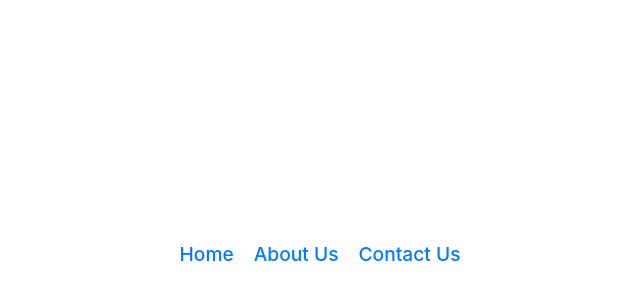
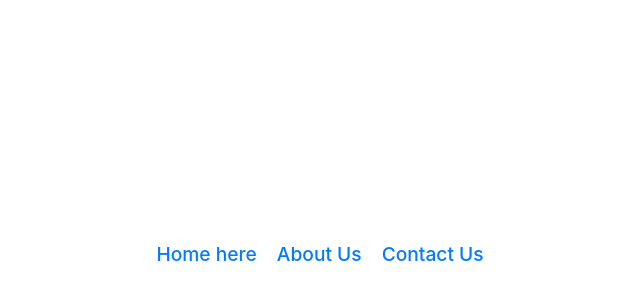
Before and after one commit to sittserp/kjcleaning, a React (Vite) app: page / in a window 1280 px wide. Shown: the part 146-446 px from the top of the page, without its empty margins (320-960 px from the left). Built offline with nearby package versions, Linux system fonts and the light colour scheme.

Commit message:
small change

```diff
--- a/src/App.jsx
+++ b/src/App.jsx
@@ -12,7 +12,7 @@
         <nav>
           <ul>
             <li>
-              <Link to="/kjcleaning/">Home</Link>
+              <Link to="/kjcleaning/">Home here</Link>
             </li>
             <li>
               <Link to="/kjcleaning/about-us">About Us</Link>
```
